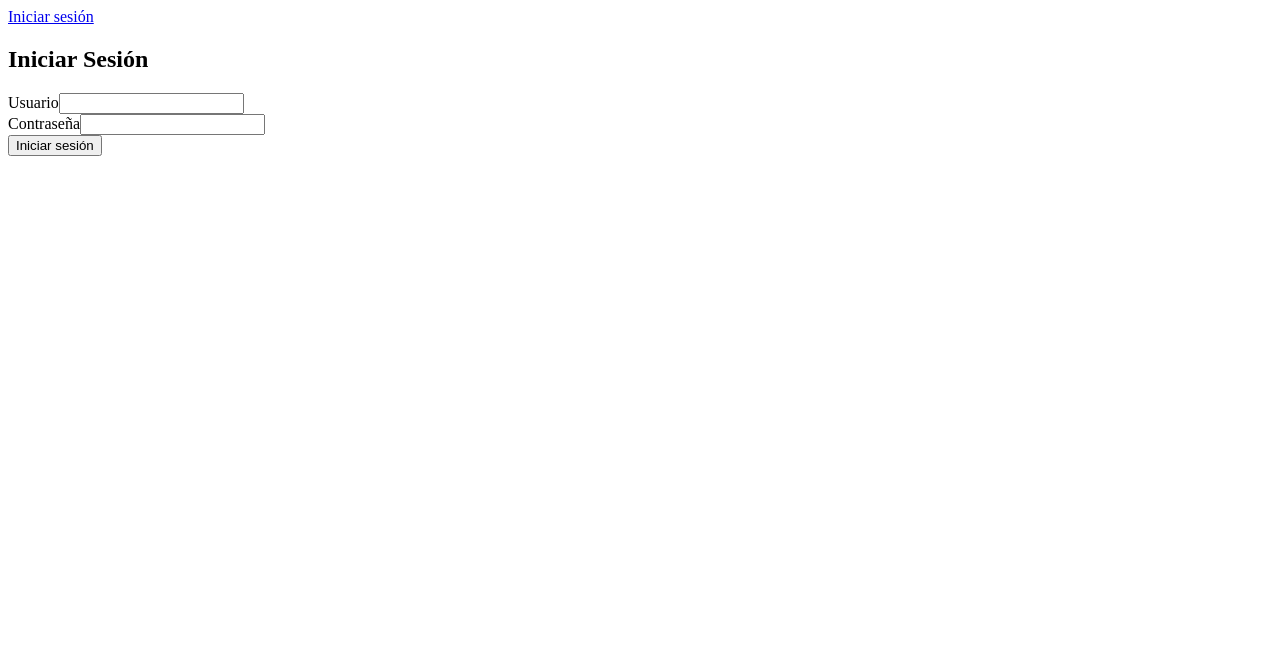
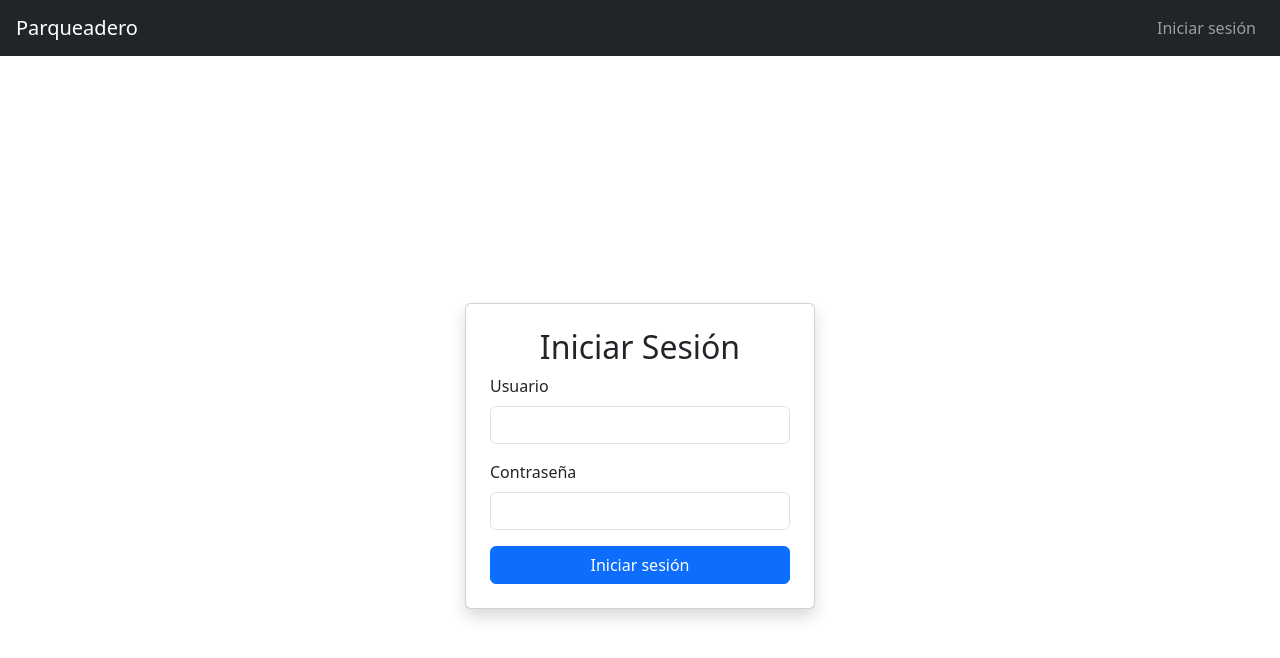
Before and after one commit to Ed2ardo/parkin, a React (Vite) app in the folder parking_frontend/: page /login in a window 1280 px wide. Shown: the top 658 px of the page. Built offline with nearby package versions, Linux system fonts and the light colour scheme.

Commit message:
inicio css

```diff
--- a/parking_frontend/package.json
+++ b/parking_frontend/package.json
@@ -11,6 +11,7 @@
   },
   "dependencies": {
     "axios": "^1.7.9",
+    "bootstrap": "^5.3.3",
     "date-fns": "^4.1.0",
     "react": "^18.3.1",
     "react-dom": "^18.3.1",
--- a/parking_frontend/src/components/Navbar.jsx
+++ b/parking_frontend/src/components/Navbar.jsx
@@ -5,27 +5,37 @@ const Navbar = () => {
   const { user, logout } = useAuth();
 
   return (
-    <nav className="p-4 bg-gray-800 text-white flex justify-between">
+    <nav className="navbar navbar-expand-lg navbar-dark bg-dark px-3">
+      <Link className="navbar-brand" to="/">Parqueadero</Link>
+      <button className="navbar-toggler" type="button" data-bs-toggle="collapse" data-bs-target="#navbarNav">
+        <span className="navbar-toggler-icon"></span>
+      </button>
 
-
-      {/* Sección de usuario */}
-      <div>
-        {/* Si hay usuario autenticado, mostrar su nombre y el botón de cerrar sesión */}
-        {user ? (
-          <>
-            <span className="mr-4">Bienvenido, {user.username}</span>
-            <button onClick={logout} className="bg-red-500 px-3 py-1 rounded">Salir</button>
-            <div>
-              <Link to="/" className="mr-4">Inicio</Link>
-
-              {/* Mostrar la opción de Configuración solo si el usuario es administrador */}
-              {user?.is_admin && <Link to="/config" className="mr-4">Configuración</Link>}
-            </div>
-          </>
-        ) : (
-          /* Si no hay usuario autenticado, mostrar el enlace para iniciar sesión */
-          <Link to="/login">Iniciar sesión</Link>
-        )}
+      <div className="collapse navbar-collapse" id="navbarNav">
+        <ul className="navbar-nav ms-auto">
+          {user ? (
+            <>
+              <li className="nav-item">
+                <span className="nav-link">Bienvenido, {user.username}</span>
+              </li>
+              <li className="nav-item">
+                <button className="btn btn-danger me-2" onClick={logout}>Salir</button>
+              </li>
+              <li className="nav-item">
+                <Link className="nav-link" to="/">Inicio</Link>
+              </li>
+              {user?.is_admin && (
+                <li className="nav-item">
+                  <Link className="nav-link" to="/config">Configuración</Link>
+                </li>
+              )}
+            </>
+          ) : (
+            <li className="nav-item">
+              <Link className="nav-link" to="/login">Iniciar sesión</Link>
+            </li>
+          )}
+        </ul>
       </div>
     </nav>
   );
--- a/parking_frontend/src/components/RegistroParqueo/RegistroParqueoList.jsx
+++ b/parking_frontend/src/components/RegistroParqueo/RegistroParqueoList.jsx
@@ -4,17 +4,17 @@ import GenerarTicketButton from "../GenerarTicketButton";
 import { Link } from "react-router-dom";
 
 function RegistroParqueoList({ registros, loading, fetchRegistros }) {
-  // Formatear fecha para mostrarla correctamente
   const formatearFecha = (fecha) =>
     fecha ? format(new Date(fecha), "dd/MM/yyyy, hh:mm a") : "Pendiente";
 
-  if (loading) return <p>Cargando registros...</p>;
+  if (loading) return <p className="text-center text-primary">Cargando registros...</p>;
 
   return (
-    <div>
-      <h2>Registros de Parqueo</h2>
-      <table>
-        <thead>
+    <div className="container mt-4">
+      <h2 className="text-center mb-3">Registros de Parqueo</h2>
+      <div className="table-responsive">
+        <table className="table table-striped table-hover">
+          <thead className="table-dark">
             <tr>
               <th>Placa</th>
               <th>Tipo</th>
@@ -30,28 +30,28 @@ function RegistroParqueoList({ registros, loading, fetchRegistros }) {
             {registros.map((registro) => (
               <tr key={registro.id}>
                 <td>
-                <Link to={`/registro/${registro.id}`}>{registro.placa}</Link>
+                  <Link to={`/registro/${registro.id}`} className="text-decoration-none">
+                    {registro.placa}
+                  </Link>
                 </td>
                 <td>{registro.tipo_nombre}</td>
                 <td>{formatearFecha(registro.fecha_entrada)}</td>
                 <td>{formatearFecha(registro.fecha_salida)}</td>
                 <td>{registro.cliente || "N/A"}</td>
-              <td>{registro.estado}</td>
+                <td>
+                  <span className={`badge ${registro.estado === "activo" ? "bg-success" : "bg-secondary"}`}>
+                    {registro.estado}
+                  </span>
+                </td>
                 <td>${registro.total_cobro}</td>
                 <td>
                   {registro.ticket ? (
-                  <Link
-                    to={`/tickets/${registro.ticket}`}
-                    className="bg-blue-500 hover:bg-blue-600 text-white py-1 px-2 rounded"
-                  >
+                    <Link to={`/tickets/${registro.ticket}`} className="btn btn-primary btn-sm">
                       Ver Ticket
                     </Link>
                   ) : (
                     registro.estado === "activo" && (
-                    <GenerarTicketButton
-                      registroId={registro.id}
-                      onCobrado={fetchRegistros}
-                    />
+                      <GenerarTicketButton registroId={registro.id} onCobrado={fetchRegistros} />
                     )
                   )}
                 </td>
@@ -60,6 +60,7 @@ function RegistroParqueoList({ registros, loading, fetchRegistros }) {
           </tbody>
         </table>
       </div>
+    </div>
   );
 }
 
--- a/parking_frontend/src/main.jsx
+++ b/parking_frontend/src/main.jsx
@@ -2,6 +2,9 @@ import { StrictMode } from 'react'
 import { createRoot } from 'react-dom/client'
 // import './index.css'
 import App from './App.jsx'
+import "bootstrap/dist/css/bootstrap.min.css";
+
+
 
 createRoot(document.getElementById('root')).render(
   <StrictMode>
--- a/parking_frontend/src/pages/LoginPage.jsx
+++ b/parking_frontend/src/pages/LoginPage.jsx
@@ -25,39 +25,36 @@ const LoginPage = () => {
   };
 
   return (
-    <div className="flex flex-col items-center justify-center min-h-screen">
-      <h2 className="text-2xl font-bold mb-4">Iniciar Sesión</h2>
-      <form onSubmit={handleSubmit} className="w-80 p-4 border rounded shadow">
-        <div className="mb-4">
-          <label className="block text-sm font-medium">Usuario</label>
+    <div className="d-flex flex-column align-items-center justify-content-center vh-100">
+      <div className="card p-4 shadow" style={{ width: "350px" }}>
+        <h2 className="text-center">Iniciar Sesión</h2>
+        {error && <div className="alert alert-danger">{error}</div>}
+        <form onSubmit={handleSubmit}>
+          <div className="mb-3">
+            <label className="form-label">Usuario</label>
             <input
               type="text"
               name="username"
               value={credentials.username}
               onChange={handleChange}
-            className="w-full p-2 border rounded"
+              className="form-control"
               required
             />
           </div>
-        <div className="mb-4">
-          <label className="block text-sm font-medium">Contraseña</label>
+          <div className="mb-3">
+            <label className="form-label">Contraseña</label>
             <input
               type="password"
               name="password"
               value={credentials.password}
               onChange={handleChange}
-            className="w-full p-2 border rounded"
+              className="form-control"
               required
             />
           </div>
-        {error && <p className="text-red-500 text-sm mb-2">{error}</p>}
-        <button
-          type="submit"
-          className="w-full bg-blue-500 text-white py-2 rounded hover:bg-blue-600"
-        >
-          Iniciar sesión
-        </button>
+          <button type="submit" className="btn btn-primary w-100">Iniciar sesión</button>
         </form>
+      </div>
     </div>
   );
 };
```
Also changed, not shown: 1 other file (tests, documents, lock files or other folders). Lines whose indentation alone changed are shown as unchanged.
